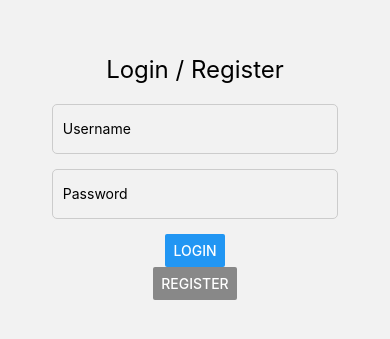
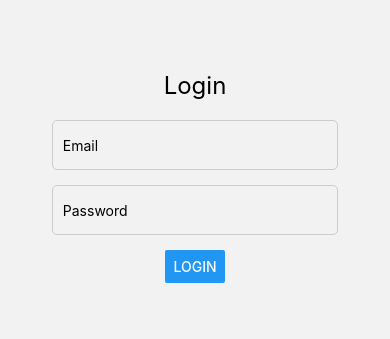
Before and after one commit to qjbcapalungan/EMTECHLAST, a React Native app: screen / in a window 390 px wide. Shown: the part 245-584 px from the top of the page. Built offline with nearby package versions, Linux system fonts and the light colour scheme.

Commit message:
Authenttication Firebase

```diff
--- a/App.js
+++ b/App.js
@@ -12,36 +12,12 @@ import { createNativeStackNavigator } from '@react-navigation/native-stack';
 import AppNavigator from './components/AppNavigator';
 import firebase from './firebaseConfig'; // Import Firebase config
 
-// Login Screen Component
 const LoginScreen = ({ navigation }) => {
-  const [username, setUsername] = useState('');
+  const [email, setEmail] = useState('');
   const [password, setPassword] = useState('');
-
-  // Function to get email by username from Realtime Database
-  const getEmailByUsername = async (username) => {
-    try {
-      const snapshot = await firebase
-        .database()
-        .ref('users')
-        .orderByChild('username')
-        .equalTo(username)
-        .once('value');
-
-      if (snapshot.exists()) {
-        const userData = Object.values(snapshot.val())[0];
-        return userData.email;
-      } else {
-        throw new Error('Username not found');
-      }
-    } catch (error) {
-      console.error('Error getting email by username:', error);
-      throw error;
-    }
-  };
 
   const handleLogin = async () => {
     try {
-      const email = await getEmailByUsername(username);
       await firebase.auth().signInWithEmailAndPassword(email, password);
       console.log('Login successful');
       navigation.replace('MainApp'); // Navigate to MainApp if credentials match
@@ -51,46 +27,14 @@ const LoginScreen = ({ navigation }) => {
     }
   };
 
-  const handleRegister = async () => {
-    try {
-      // Check if username already exists
-      const snapshot = await firebase
-        .database()
-        .ref('users')
-        .orderByChild('username')
-        .equalTo(username)
-        .once('value');
-
-      if (snapshot.exists()) {
-        throw new Error('Username already exists. Please choose a different one.');
-      }
-
-      // Create a new user in Firebase Authentication
-      const email = `${username}@example.com`; // Create a pseudo-email using the username
-      const newUser = await firebase.auth().createUserWithEmailAndPassword(email, password);
-
-      // Add the new user's username and email to Realtime Database
-      await firebase.database().ref('users').push({
-        username: username,
-        email: email,
-        userId: newUser.user.uid, // Optional: Store Firebase user ID
-      });
-
-      Alert.alert('Registration Successful', 'You can now log in.');
-    } catch (error) {
-      console.error('Registration Error:', error);
-      Alert.alert('Registration Failed', error.message);
-    }
-  };
-
   return (
     <View style={styles.container}>
-      <Text style={styles.title}>Login / Register</Text>
+      <Text style={styles.title}>Login</Text>
       <TextInput
         style={styles.input}
-        placeholder="Username"
-        value={username}
-        onChangeText={(text) => setUsername(text)}
+        placeholder="Email"
+        value={email}
+        onChangeText={(text) => setEmail(text)}
       />
       <TextInput
         style={styles.input}
@@ -100,11 +44,6 @@ const LoginScreen = ({ navigation }) => {
         secureTextEntry
       />
       <Button title="Login" onPress={handleLogin} />
-      <Button
-        title="Register"
-        onPress={handleRegister}
-        color="#888"
-      />
     </View>
   );
 };
--- a/components/HeaderTab.js
+++ b/components/HeaderTab.js
@@ -1,23 +1,41 @@
-import React, { useState } from 'react';
+import React, { useState, useEffect } from 'react';
 import {
   View,
   Text,
   TouchableOpacity,
   Modal,
   StyleSheet,
-  Button,
   Alert,
 } from 'react-native';
 import { useNavigation } from '@react-navigation/native';
 import { Ionicons, MaterialIcons } from '@expo/vector-icons';
+import firebase from '../firebaseConfig'; // Adjust the path to your Firebase config
 
 const HeaderTab = ({ onMenuPress }) => {
   const [modalVisible, setModalVisible] = useState(false);
+  const [email, setEmail] = useState(''); // State to store the user's email
   const navigation = useNavigation();
 
+  useEffect(() => {
+    // Fetch the email of the currently logged-in user
+    const user = firebase.auth().currentUser;
+    if (user) {
+      setEmail(user.email); // Set the email in state
+    }
+  }, []);
+
   const handleLogout = () => {
-    Alert.alert('Logout', 'You have been logged out.');
-    navigation.replace('Login'); // Navigate back to login
+    firebase
+      .auth()
+      .signOut()
+      .then(() => {
+        Alert.alert('Logout', 'You have been logged out.');
+        navigation.replace('Login'); // Navigate back to login
+      })
+      .catch((error) => {
+        console.error('Logout Error:', error);
+        Alert.alert('Error', 'Failed to log out. Please try again.');
+      });
   };
 
   return (
@@ -58,8 +76,7 @@ const HeaderTab = ({ onMenuPress }) => {
 
             <View style={styles.userDetails}>
               <Ionicons name="person-circle-outline" size={80} color="white" />
-              <Text style={styles.userInfo}>Username: user</Text>
-              <Text style={styles.userInfo}>Email: user@example.com</Text>
+              <Text style={styles.userInfo}>Email: {email}</Text>
             </View>
 
             <View style={styles.actionButtons}>
@@ -95,7 +112,7 @@ const styles = StyleSheet.create({
     padding: 5,
   },
   modalContainer: {
-    flex: 1,
+    flex:1,
     justifyContent: 'center',
     alignItems: 'center',
     backgroundColor: 'rgba(0, 0, 0, 0.5)',
```
Also changed, not shown: 2E7FEA.png (added), components/2E7FEA.png (added).
